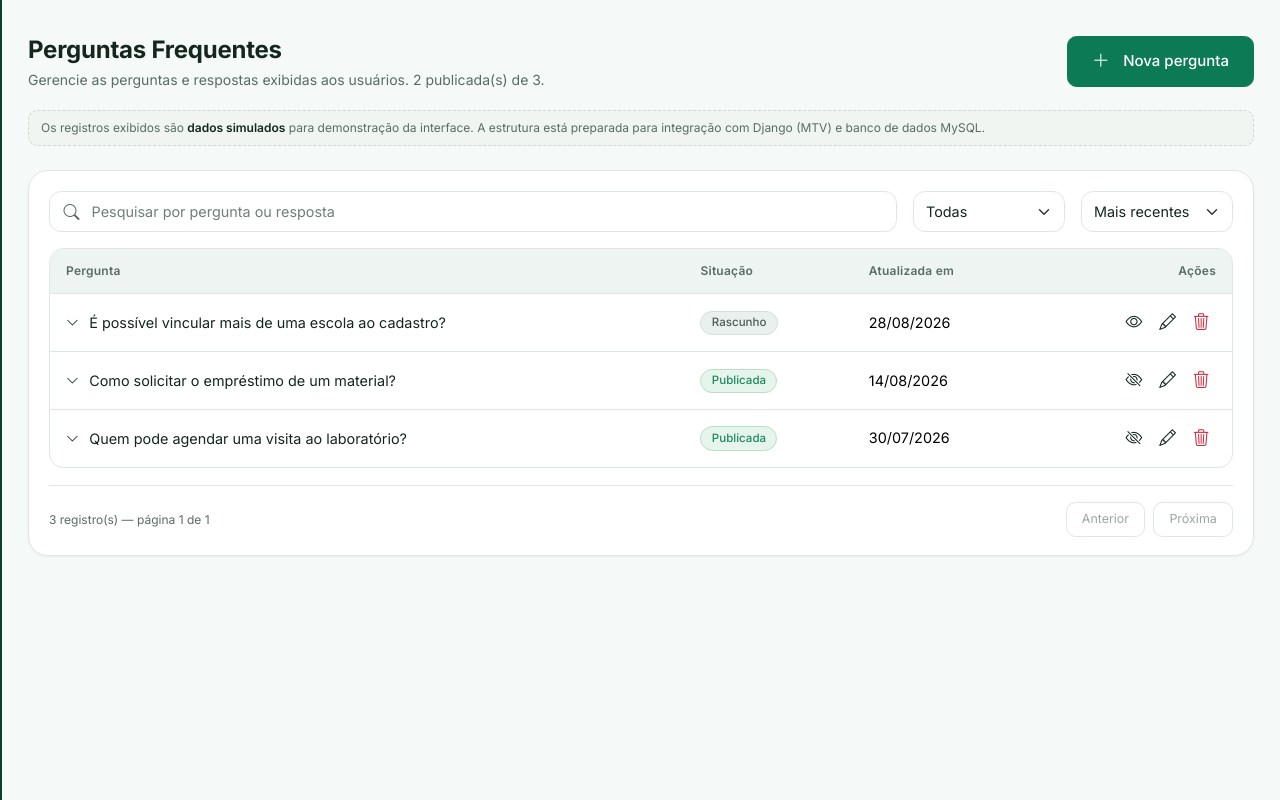
After one commit to emillylaviny/LEM-IFRN-SPP, a Django app: page /perguntasfaq/ in a window 1280 px wide. The commit adds this page. Run offline with Django 4.2, Linux system fonts and the light colour scheme.

Commit message:
tela perguntasFAQ

```diff
--- /dev/null
+++ b/LEM/templates/LEM/perguntasfaq.html
@@ -0,0 +1,306 @@
+<!DOCTYPE html>
+<html lang="pt-BR">
+<head>
+  <meta charset="UTF-8">
+  <meta name="viewport" content="width=device-width, initial-scale=1">
+  <title>Perguntas Frequentes</title>
+
+  <link rel="preconnect" href="https://fonts.googleapis.com">
+  <link rel="preconnect" href="https://fonts.gstatic.com" crossorigin>
+  <link href="https://fonts.googleapis.com/css2?family=Inter:wght@400;500;600;700&display=swap" rel="stylesheet">
+  <link href="https://cdn.jsdelivr.net/npm/bootstrap@5.3.3/dist/css/bootstrap.min.css" rel="stylesheet">
+  <link href="https://cdn.jsdelivr.net/npm/bootstrap-icons@1.11.3/font/bootstrap-icons.min.css" rel="stylesheet">
+  <style>
+:root {
+  --lem-bg: #f5f9f7;
+  --lem-surface: #ffffff;
+  --lem-ink: #14261e;
+  --lem-muted: #5b6b64;
+  --lem-primary: #0b7a55;
+  --lem-primary-dark: #086444;
+  --lem-border: #dfe7e3;
+  --lem-head-bg: #eef4f1;
+  --lem-draft-bg: #e9f0ed;
+  --lem-draft-fg: #4b5d55;
+  --lem-pub-bg: #e6f5ec;
+  --lem-pub-fg: #1c8a5a;
+  --lem-pub-border: #b9e0c9;
+  --lem-danger: #d6293e;
+}
+
+body {
+  font-family: "Inter", system-ui, -apple-system, "Segoe UI", sans-serif;
+  background: var(--lem-bg);
+  color: var(--lem-ink);
+  min-height: 100vh;
+  border-left: 2px solid #0f3d2c;
+}
+
+.page { padding: 2.25rem 1.625rem; }
+
+/* Cabeçalho */
+.page-title { font-size: 1.5rem; font-weight: 700; letter-spacing: -.01em; margin: 0; }
+.page-subtitle { font-size: .875rem; color: var(--lem-muted); margin: .25rem 0 0; }
+
+.btn-lem {
+  --bs-btn-bg: var(--lem-primary);
+  --bs-btn-border-color: var(--lem-primary);
+  --bs-btn-color: #fff;
+  --bs-btn-hover-bg: var(--lem-primary-dark);
+  --bs-btn-hover-border-color: var(--lem-primary-dark);
+  --bs-btn-hover-color: #fff;
+  --bs-btn-active-bg: var(--lem-primary-dark);
+  --bs-btn-active-border-color: var(--lem-primary-dark);
+  --bs-btn-focus-shadow-rgb: 11, 122, 85;
+  font-size: .9375rem;
+  font-weight: 500;
+  padding: .7rem 1.5rem;
+  border-radius: .6rem;
+  display: inline-flex;
+  align-items: center;
+  gap: .85rem;
+}
+.btn-lem .bi { font-size: 1.1rem; }
+
+/* Aviso de dados simulados */
+.notice {
+  margin: 1.25rem 0 1.5rem;
+  padding: .5rem .75rem;
+  font-size: .75rem;
+  color: var(--lem-muted);
+  background: #f0f5f2;
+  border: 1px dashed #cdd9d3;
+  border-radius: .6rem;
+}
+.notice strong { color: var(--lem-ink); font-weight: 600; }
+
+/* Cartão principal */
+.panel {
+  background: var(--lem-surface);
+  border: 1px solid var(--lem-border);
+  border-radius: 1.25rem;
+  padding: 1.25rem 1.25rem 1.1rem;
+  box-shadow: 0 1px 3px rgba(20, 38, 30, .05);
+}
+
+/* Filtros */
+.filter-control {
+  border: 1px solid var(--lem-border);
+  border-radius: .75rem;
+  height: 2.6rem;
+  font-size: .9rem;
+  color: var(--lem-ink);
+  background-color: #fff;
+}
+.filter-control:focus {
+  border-color: var(--lem-primary);
+  box-shadow: 0 0 0 .2rem rgba(11, 122, 85, .15);
+}
+.search-box { position: relative; }
+.search-box .bi {
+  position: absolute; left: .9rem; top: 50%;
+  transform: translateY(-50%); color: var(--lem-muted);
+}
+.search-box .form-control { padding-left: 2.6rem; }
+.search-box .form-control::placeholder { color: #6f7f78; }
+.filter-select { width: 9.5rem; }
+
+/* Tabela */
+.table-wrap {
+  margin-top: 1rem;
+  border: 1px solid var(--lem-border);
+  border-radius: .9rem;
+  overflow: hidden;
+}
+.faq-table { margin: 0; --bs-table-bg: transparent; font-size: .9rem; }
+.faq-table thead th {
+  background: var(--lem-head-bg);
+  color: var(--lem-muted);
+  font-size: .75rem;
+  font-weight: 600;
+  letter-spacing: .02em;
+  padding: .8rem 1rem;
+  border-bottom: 1px solid var(--lem-border);
+}
+.faq-table tbody td {
+  padding: 1rem;
+  vertical-align: middle;
+  border-bottom: 1px solid var(--lem-border);
+}
+.faq-table tbody tr:last-child td { border-bottom: 0; }
+.faq-table tbody tr:hover { background: #fafcfb; }
+
+.question-toggle {
+  display: inline-flex; align-items: center; gap: .65rem;
+  padding: 0; border: 0; background: none;
+  color: var(--lem-ink); font: inherit; text-align: left;
+}
+.question-toggle .bi { font-size: .8rem; transition: transform .2s ease; }
+.question-toggle[aria-expanded="true"] .bi { transform: rotate(180deg); }
+.answer { padding: .5rem 0 0 1.45rem; color: var(--lem-muted); font-size: .85rem; }
+
+/* Selo de situação */
+.status-badge {
+  display: inline-block;
+  padding: .15rem .65rem;
+  font-size: .72rem;
+  font-weight: 500;
+  border-radius: 999px;
+  border: 1px solid transparent;
+}
+.status-draft { background: var(--lem-draft-bg); color: var(--lem-draft-fg); border-color: #d5dfda; }
+.status-published { background: var(--lem-pub-bg); color: var(--lem-pub-fg); border-color: var(--lem-pub-border); }
+
+/* Ações */
+.col-actions { text-align: right; }
+.action-btn {
+  border: 0; background: none; padding: .25rem .4rem;
+  color: var(--lem-ink); font-size: 1.05rem; line-height: 1;
+  border-radius: .4rem;
+}
+.action-btn:hover { background: #eef4f1; }
+.action-btn:focus-visible { outline: 2px solid var(--lem-primary); outline-offset: 1px; }
+.action-btn.danger { color: var(--lem-danger); }
+.action-btn.danger:hover { background: #fdecee; }
+
+/* Rodapé / paginação */
+.panel-footer {
+  display: flex; align-items: center; justify-content: space-between;
+  margin-top: 1.1rem; padding-top: 1rem;
+  border-top: 1px solid var(--lem-border);
+  font-size: .75rem; color: var(--lem-muted);
+}
+.btn-page {
+  --bs-btn-color: var(--lem-muted);
+  --bs-btn-border-color: var(--lem-border);
+  --bs-btn-disabled-color: #9aa8a1;
+  --bs-btn-disabled-border-color: var(--lem-border);
+  --bs-btn-disabled-bg: #fff;
+  --bs-btn-disabled-opacity: 1;
+  font-size: .78rem;
+  padding: .45rem .95rem;
+  border-radius: .6rem;
+}
+
+@media (max-width: 767.98px) {
+  .filter-select { width: 100%; }
+  .col-date { display: none; }
+}
+  </style>
+</head>
+<body>
+  <main class="page">
+
+    <!-- Cabeçalho -->
+    <header class="d-flex justify-content-between align-items-start gap-3 flex-wrap">
+      <div>
+        <h1 class="page-title">Perguntas Frequentes</h1>
+        <p class="page-subtitle">Gerencie as perguntas e respostas exibidas aos usuários. 2 publicada(s) de 3.</p>
+      </div>
+      <button type="button" class="btn btn-lem">
+        <i class="bi bi-plus-lg"></i> Nova pergunta
+      </button>
+    </header>
+
+    <div class="notice">
+      Os registros exibidos são <strong>dados simulados</strong> para demonstração da interface.
+      A estrutura está preparada para integração com Django (MTV) e banco de dados MySQL.
+    </div>
+
+    <!-- Painel -->
+    <section class="panel">
+      <div class="row g-3">
+        <div class="col">
+          <div class="search-box">
+            <i class="bi bi-search"></i>
+            <input type="search" class="form-control filter-control" placeholder="Pesquisar por pergunta ou resposta" aria-label="Pesquisar">
+          </div>
+        </div>
+        <div class="col-auto">
+          <select class="form-select filter-control filter-select" aria-label="Filtrar por situação">
+            <option selected>Todas</option>
+            <option>Publicadas</option>
+            <option>Rascunhos</option>
+          </select>
+        </div>
+        <div class="col-auto">
+          <select class="form-select filter-control filter-select" aria-label="Ordenar">
+            <option selected>Mais recentes</option>
+            <option>Mais antigas</option>
+          </select>
+        </div>
+      </div>
+
+      <div class="table-wrap">
+        <table class="table faq-table align-middle">
+          <thead>
+            <tr>
+              <th scope="col">Pergunta</th>
+              <th scope="col">Situação</th>
+              <th scope="col" class="col-date">Atualizada em</th>
+              <th scope="col" class="col-actions">Ações</th>
+            </tr>
+          </thead>
+          <tbody>
+            <tr>
+              <td>
+                <button class="question-toggle" data-bs-toggle="collapse" data-bs-target="#resp1" aria-expanded="false" aria-controls="resp1">
+                  <i class="bi bi-chevron-down"></i> É possível vincular mais de uma escola ao cadastro?
+                </button>
+                <div class="collapse" id="resp1"><div class="answer">Resposta da pergunta (dados simulados).</div></div>
+              </td>
+              <td><span class="status-badge status-draft">Rascunho</span></td>
+              <td class="col-date">28/08/2026</td>
+              <td class="col-actions text-nowrap">
+                <button class="action-btn" title="Publicar" aria-label="Publicar"><i class="bi bi-eye"></i></button>
+                <button class="action-btn" title="Editar" aria-label="Editar"><i class="bi bi-pencil"></i></button>
+                <button class="action-btn danger" title="Excluir" aria-label="Excluir"><i class="bi bi-trash3"></i></button>
+              </td>
+            </tr>
+            <tr>
+              <td>
+                <button class="question-toggle" data-bs-toggle="collapse" data-bs-target="#resp2" aria-expanded="false" aria-controls="resp2">
+                  <i class="bi bi-chevron-down"></i> Como solicitar o empréstimo de um material?
+                </button>
+                <div class="collapse" id="resp2"><div class="answer">Resposta da pergunta (dados simulados).</div></div>
+              </td>
+              <td><span class="status-badge status-published">Publicada</span></td>
+              <td class="col-date">14/08/2026</td>
+              <td class="col-actions text-nowrap">
+                <button class="action-btn" title="Despublicar" aria-label="Despublicar"><i class="bi bi-eye-slash"></i></button>
+                <button class="action-btn" title="Editar" aria-label="Editar"><i class="bi bi-pencil"></i></button>
+                <button class="action-btn danger" title="Excluir" aria-label="Excluir"><i class="bi bi-trash3"></i></button>
+              </td>
+            </tr>
+            <tr>
+              <td>
+                <button class="question-toggle" data-bs-toggle="collapse" data-bs-target="#resp3" aria-expanded="false" aria-controls="resp3">
+                  <i class="bi bi-chevron-down"></i> Quem pode agendar uma visita ao laboratório?
+                </button>
+                <div class="collapse" id="resp3"><div class="answer">Resposta da pergunta (dados simulados).</div></div>
+              </td>
+              <td><span class="status-badge status-published">Publicada</span></td>
+              <td class="col-date">30/07/2026</td>
+              <td class="col-actions text-nowrap">
+                <button class="action-btn" title="Despublicar" aria-label="Despublicar"><i class="bi bi-eye-slash"></i></button>
+                <button class="action-btn" title="Editar" aria-label="Editar"><i class="bi bi-pencil"></i></button>
+                <button class="action-btn danger" title="Excluir" aria-label="Excluir"><i class="bi bi-trash3"></i></button>
+              </td>
+            </tr>
+          </tbody>
+        </table>
+      </div>
+
+      <footer class="panel-footer">
+        <span>3 registro(s) — página 1 de 1</span>
+        <div class="d-flex gap-2">
+          <button class="btn btn-outline-secondary btn-page" disabled>Anterior</button>
+          <button class="btn btn-outline-secondary btn-page" disabled>Próxima</button>
+        </div>
+      </footer>
+    </section>
+  </main>
+
+  <script src="https://cdn.jsdelivr.net/npm/bootstrap@5.3.3/dist/js/bootstrap.bundle.min.js"></script>
+</body>
+</html>
--- a/LEM/urls.py
+++ b/LEM/urls.py
@@ -29,5 +29,12 @@ urlpatterns = [
             'dashboard/',
             views.dashboard,
             name='dashboard'
-        ),
+    ),
+
+    path(
+            'perguntasfaq/',
+            views.perguntasfaq,
+            name='perguntasfaq'
+    ),
+
 ]
--- a/LEM/views.py
+++ b/LEM/views.py
@@ -33,6 +33,10 @@ def cadastro(request):
 
 def dashboard(request):
     return render(request, "LEM/dashboard.html")
+
+def perguntasfaq(request):
+    return render(request, "LEM/perguntasfaq.html")
+
 
 #cadastros
 # @login_required
```
Also changed, not shown: LEM/templates/LEM/dashboard.html (+239 -10 lines).
